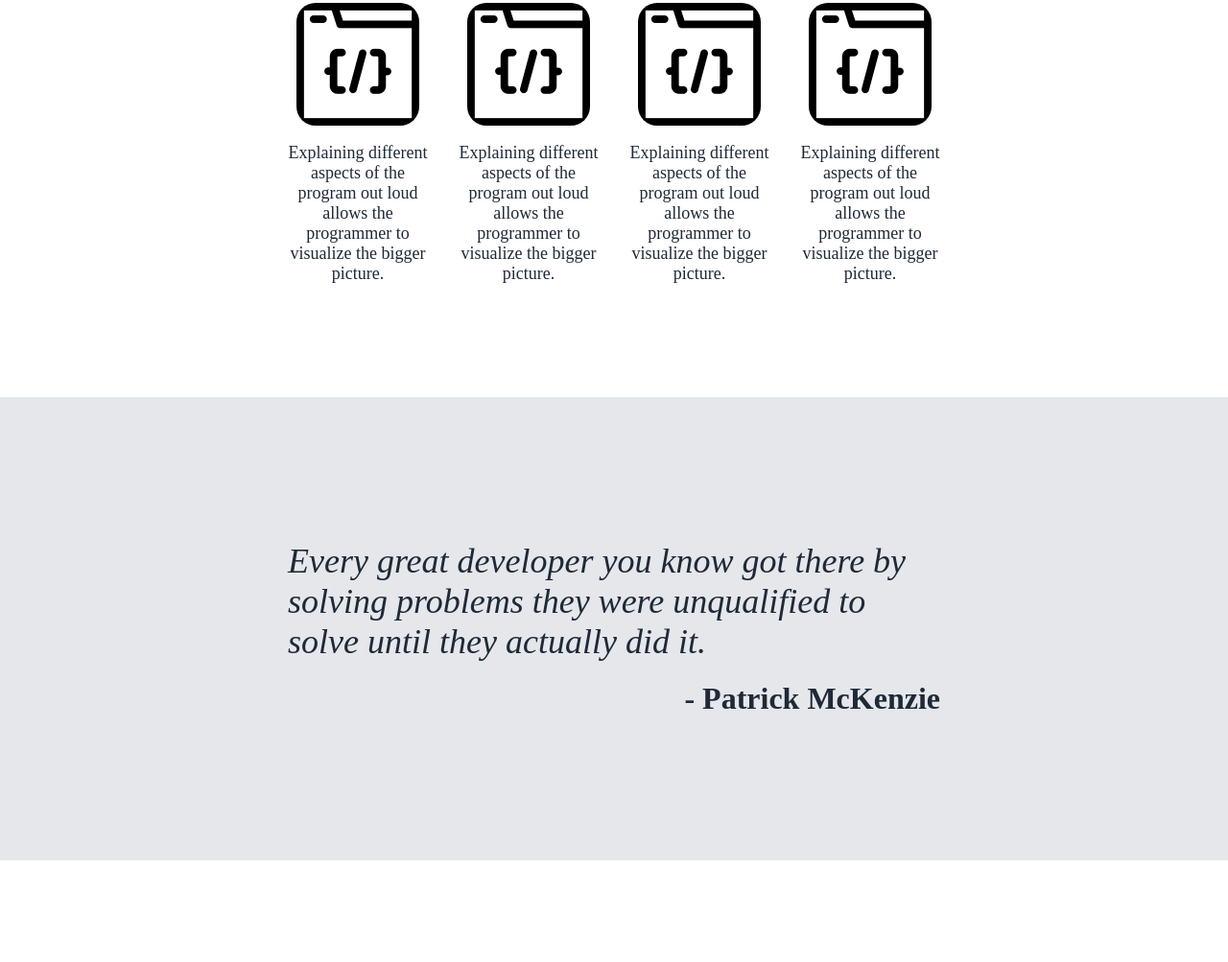
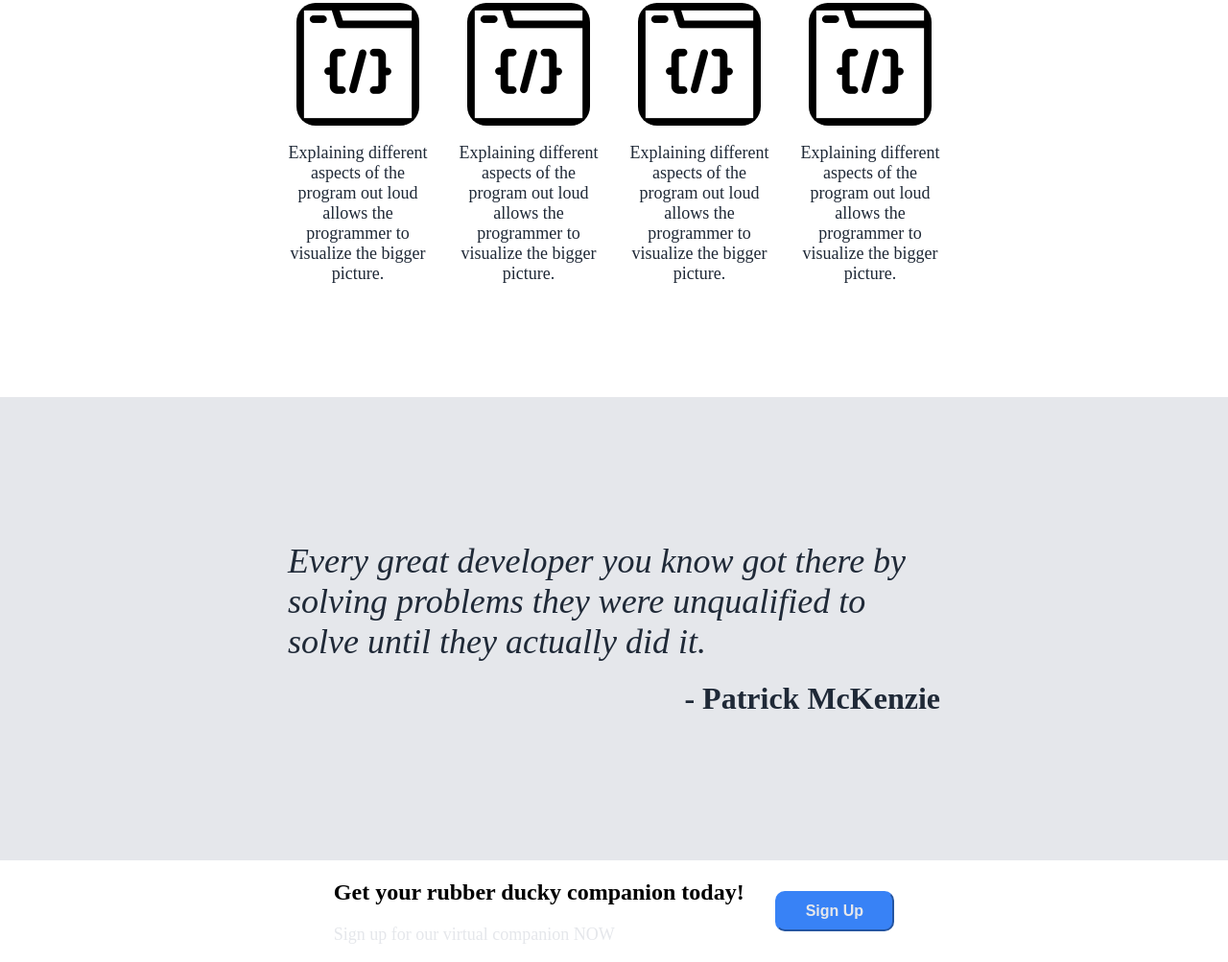
Before and after one commit to dallingilbert/landing-page, a plain HTML site: page index.html in a window 1280 px wide. Shown: the part 806-1809 px from the top of the page at 96% size. Before the commit the page ends 1703 px from the top, so only its background shows below. Drawn offline with Linux system fonts and the light colour scheme.

Commit message:
html structure for call to action section added

```diff
--- a/index.html
+++ b/index.html
@@ -71,7 +71,15 @@
             <p class="quote">Every great developer you know got there by solving problems they were unqualified to solve until they actually did it.</p>
             <p class="author">- Patrick McKenzie</p>
         </div>
-        <div class="call-to-action"></div>
+        <div class="call-to-action">
+            <div class="box-wrapper">
+                <div class="left-side">
+                    <h2>Get your rubber ducky companion today!</h2>
+                    <p>Sign up for our virtual companion NOW</p>
+                </div>
+                <button>Sign Up</button>
+            </div>
+        </div>
     </main>
     <footer></footer>
 </body>
```
